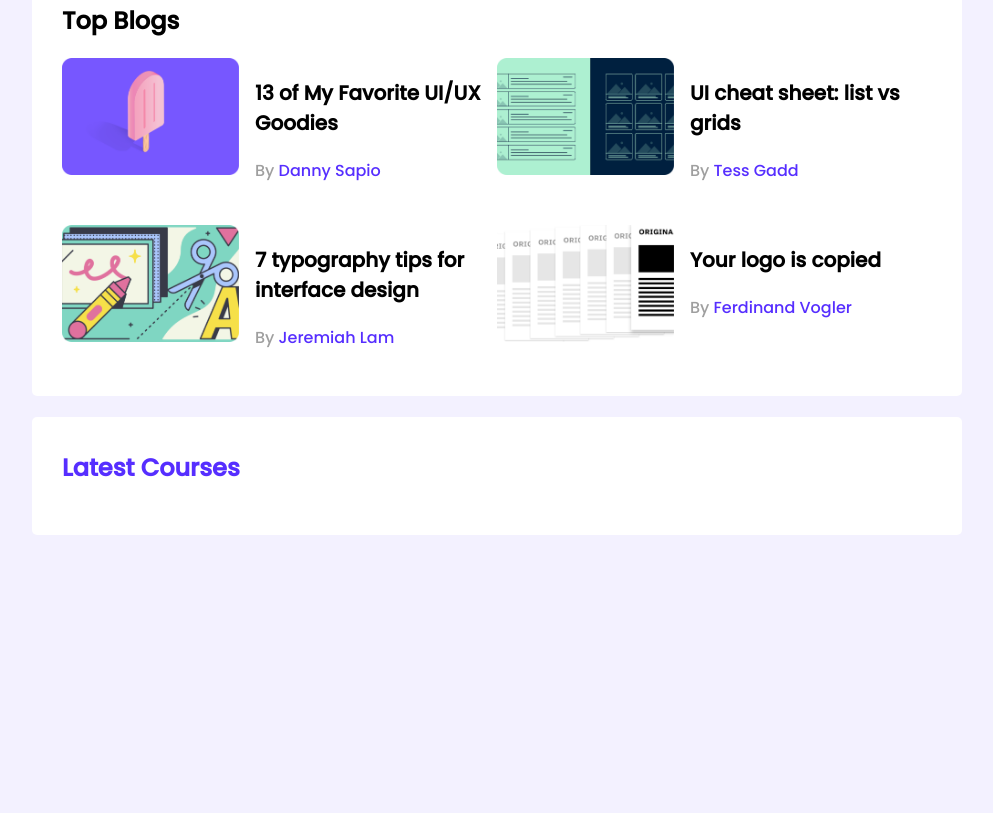
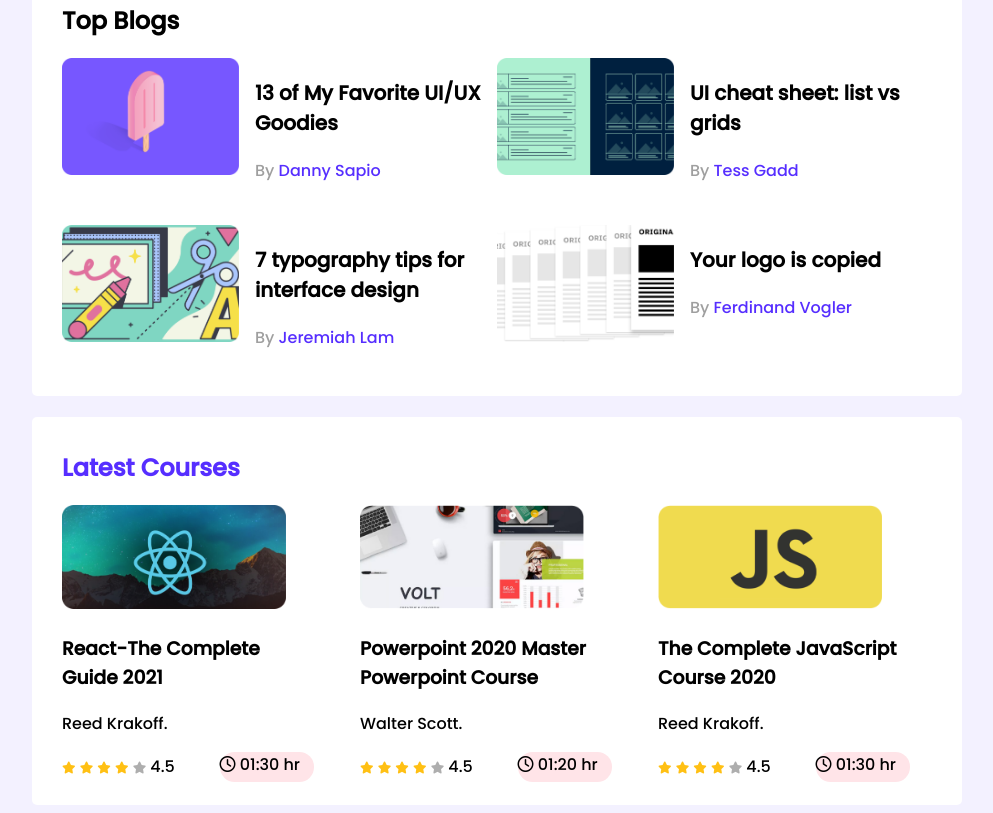
Before and after one commit to rownokstar/leader-board-css3, a plain HTML site: page index.html in a window 1280 px wide. Shown: the part 329-1142 px from the top of the page, without its empty margins (143-1136 px from the left). Before the commit the page ends 872 px from the top, so only its background shows below. Drawn offline with Linux system fonts and the light colour scheme.

Commit message:
responsive

```diff
--- a/index.html
+++ b/index.html
@@ -5,6 +5,11 @@
     <meta http-equiv="X-UA-Compatible" content="IE=edge" />
     <meta name="viewport" content="width=device-width, initial-scale=1.0" />
     <title>Leader Board</title>
+    <!-- font awesome  -->
+    <script
+      src="https://kit.fontawesome.com/165236cbdc.js"
+      crossorigin="anonymous"
+    ></script>
     <!-- stylesheet -->
     <link rel="stylesheet" href="styles/style.css" />
   </head>
@@ -95,6 +100,82 @@
        ------------------>
       <section class="container">
         <h2 class="section-title">Latest Courses</h2>
+        <div class="courses">
+          <div class="course">
+            <div class="course-banner">
+              <img src="images/courses/course-1.png" alt="" />
+            </div>
+            <div class="course-detail">
+              <h3 class="course-title">React-The Complete Guide 2021</h3>
+              <p class="course-author">Reed Krakoff.</p>
+              <div class="course-info">
+                <div>
+                  <i class="fas fa-star filled"></i>
+                  <i class="fas fa-star filled"></i>
+                  <i class="fas fa-star filled"></i>
+                  <i class="fas fa-star filled"></i>
+                  <i class="fas fa-star empty"></i>
+                  <span>4.5</span>
+                </div>
+
+                <div class="course-duration">
+                  <i class="far fa-clock"></i>
+                  01:30 hr
+                </div>
+              </div>
+            </div>
+          </div>
+          <div class="course">
+            <div class="course-banner">
+              <img src="images/courses/course-2.png" alt="" />
+            </div>
+            <div class="course-detail">
+              <h3 class="course-title">
+                Powerpoint 2020 Master Powerpoint Course
+              </h3>
+              <p class="course-author">Walter Scott.</p>
+              <div class="course-info">
+                <div>
+                  <i class="fas fa-star filled"></i>
+                  <i class="fas fa-star filled"></i>
+                  <i class="fas fa-star filled"></i>
+                  <i class="fas fa-star filled"></i>
+                  <i class="fas fa-star empty"></i>
+                  <span>4.5</span>
+                </div>
+
+                <div class="course-duration">
+                  <i class="far fa-clock"></i>
+                  01:20 hr
+                </div>
+              </div>
+            </div>
+          </div>
+          <div class="course">
+            <div class="course-banner">
+              <img src="images/courses/course-3.png" alt="" />
+            </div>
+            <div class="course-detail">
+              <h3 class="course-title">The Complete JavaScript Course 2020</h3>
+              <p class="course-author">Reed Krakoff.</p>
+              <div class="course-info">
+                <div>
+                  <i class="fas fa-star filled"></i>
+                  <i class="fas fa-star filled"></i>
+                  <i class="fas fa-star filled"></i>
+                  <i class="fas fa-star filled"></i>
+                  <i class="fas fa-star empty"></i>
+                  <span>4.5</span>
+                </div>
+
+                <div class="course-duration">
+                  <i class="far fa-clock"></i>
+                  01:30 hr
+                </div>
+              </div>
+            </div>
+          </div>
+        </div>
       </section>
     </main>
   </body>
--- a/styles/style.css
+++ b/styles/style.css
@@ -81,3 +81,73 @@
   font-size: 16px;
   color: #562eff;
 }
+/* ----------------------------
+          courses style
+    ----------------------------  */
+.course {
+  height: 269.7856750488281px;
+  width: 252.4232177734375px;
+  left: 313px;
+  top: 900px;
+  border-radius: 0px;
+}
+.courses {
+  display: grid;
+  grid-template-columns: repeat(3, 1fr);
+  grid-column-gap: 24px;
+}
+.course .course-banner img {
+  width: 224px;
+  height: 104px;
+}
+.course-info {
+  display: flex;
+  align-items: center;
+  justify-content: space-between;
+}
+.course-duration {
+  height: 29.382596969604492px;
+  width: 94.82565307617188px;
+  left: 458.5772705078125px;
+  top: 1124.376220703125px;
+  border-radius: 14.691296577453613px;
+  background-color: #ffe4e8;
+}
+.fa-star {
+  font-size: 12px;
+}
+.fa-star.filled {
+  color: #ffc014;
+}
+.fa-star.empty {
+  color: #aeaeae;
+}
+/* -----------------------------
+          Media Queries
+    ----------------------------- */
+/* --------------Mobile Devices------------  */
+@media only screen and (max-width: 688px) {
+  .container {
+    width: 100%;
+  }
+  .players,
+  .blogs,
+  .courses {
+    grid-template-columns: repeat(1, 1fr);
+  }
+  .player,
+  .blog {
+    flex-direction: column;
+  }
+}
+/* ----------------
+    Tablet Devices
+   ----------------*/
+@media only screen and (min-width: 689px) and (max-width: 992px) {
+  .container {
+    width: 100%;
+  }
+  .blogs {
+    grid-template-columns: repeat(, 1fr);
+  }
+}
```
